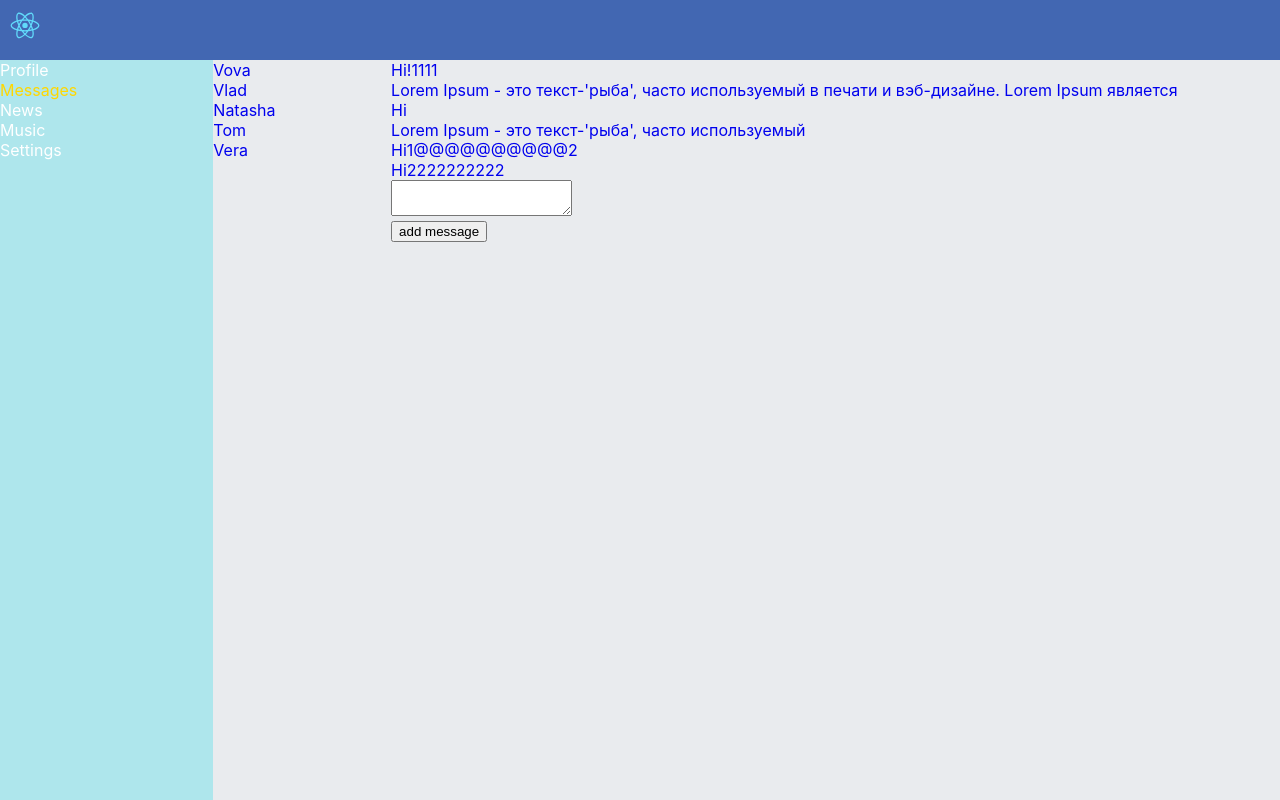
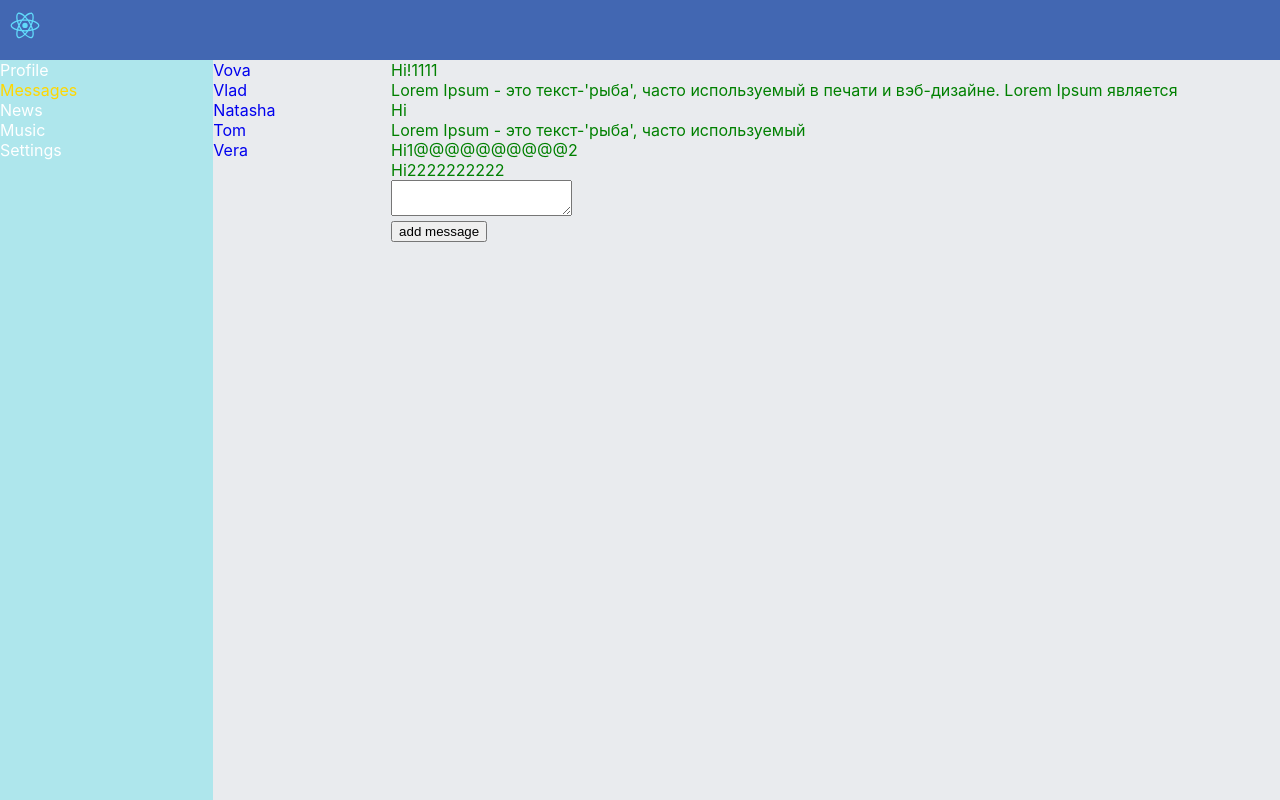
Before and after one commit to Vova0410/SocialN, a React (Create React App) app: page /dialogs in a window 1280 px wide. Built offline with nearby package versions, Linux system fonts and the light colour scheme.

Commit message:
Lesson 42 redux

```diff
--- a/package.json
+++ b/package.json
@@ -6,7 +6,8 @@
     "react": "^16.9.0",
     "react-dom": "^16.9.0",
     "react-router-dom": "^5.0.1",
-    "react-scripts": "3.1.1"
+    "react-scripts": "3.1.1",
+    "redux": "^4.0.4"
   },
   "scripts": {
     "start": "react-scripts start",
--- a/src/components/Dialogs/Dialogs.jsx
+++ b/src/components/Dialogs/Dialogs.jsx
@@ -1,25 +1,26 @@
 import React from 'react';
 import classes from './Dialogs.module.css';
 import DialogItem from './DialogItem/DialogItem';
+import {addMessageCreatir, onMessageChangeCreator} from '../../state/dialog-reducer';
 import Message from './Message/Message';
 
 
 
 const Dialogs = (props) => {
 let dialogsElements = props.stateDialogs.dialogs.map( dialogEl => <DialogItem name={dialogEl.name} id={dialogEl.id} />);
-let messagesElements = props.stateDialogs.messages.map( messEl => <DialogItem name={messEl.message} id={messEl.id} />);
+let messagesElements = props.stateDialogs.messages.map( messEl => <Message name={messEl.message} id={messEl.id} />);
 
 let newMessageText = React.createRef();
 
 let addMessage = () => {
     //let text = newMessageText.current.value;
-    props.dispatch( { type: 'ADD-MESSAGE' } );
+    props.dispatch( addMessageCreatir() );
 };
 
 let onMessageChange = () => {
     let newMess = newMessageText.current.value;
-    props.dispatch( { type: 'UP-DATE-MESSAGE', newMess: newMess } );
-}
+    props.dispatch( onMessageChangeCreator(newMess) );
+};
 
     return (
     <div className={classes.dialogs_wrapper}>
--- a/src/components/Dialogs/Message/Message.jsx
+++ b/src/components/Dialogs/Message/Message.jsx
@@ -5,11 +5,11 @@ import classes from './Message.module.css';
 const Message = (props) => {
     return(
         <div className={classes.message}>
-            {props.message}
+            {props.name}
 
         </div>
     )
-}
+};
 
 
 export default Message;
--- a/src/components/Profile/MyPosts/MyPosts.jsx
+++ b/src/components/Profile/MyPosts/MyPosts.jsx
@@ -1,6 +1,8 @@
 import React from 'react';
 import classes from './MyPosts.module.css';
-import Post from './Post/Post'
+import Post from './Post/Post';
+import {addPostCreator, onPostChangeCreator} from '../../../state/profile-reducer';
+
 
 
 
@@ -10,14 +12,14 @@ const MyPosts = (props) => {
     let newPostElement = React.createRef();
 
     let addPost = () => {
-        props.dispatch( {type: 'ADD-POST'} );
+        props.dispatch( addPostCreator() );
         //props.upDatepost(''); // зануление
 
     };
 
     let onPostChange = () => {
         let newText = newPostElement.current.value;
-        props.dispatch({ type :'UP-DATE-POST', newText: newText});
+        props.dispatch(onPostChangeCreator(newText));
     };
 
 
--- a/src/components/Profile/Profile.jsx
+++ b/src/components/Profile/Profile.jsx
@@ -10,6 +10,7 @@ const Profile = (props) => {
         <div className={classes.profile_wrapper}>
             <ProfileInfo />
             <MyPosts posts={props.stateProfile.posts} newPostText={props.stateProfile.newPostText} dispatch={props.dispatch} />
+
         </div>
     )
 }
--- a/src/index.js
+++ b/src/index.js
@@ -3,7 +3,7 @@ import ReactDOM from 'react-dom';
 import './index.css';
 import * as serviceWorker from './serviceWorker';
 import App from './App';
-import store from './state/state';
+import store from './state/redux-store';
 import{BrowserRouter} from 'react-router-dom';
 
 let renderIntareTree = () => {
--- /dev/null
+++ b/src/state/dialog-reducer.js
@@ -0,0 +1,53 @@
+const ADD_MESSAGE = 'ADD-MESSAGE';
+const UP_DATE_MESSAGE ='UP-DATE-MESSAGE';
+
+let initialState = {
+    dialogs: [
+        {id: 1, name: 'Vova'},
+        {id: 2, name: 'Vlad'},
+        {id: 3, name: 'Natasha'},
+        {id: 4, name: 'Tom'},
+        {id: 5, name: 'Vera'},
+    ],
+    messages: [
+        {id: 1, message: "Hi!1111"},
+        {
+            id: 2,
+            message: "Lorem Ipsum - это текст-'рыба', часто используемый в печати и вэб-дизайне. Lorem Ipsum является"
+        },
+        {id: 3, message: "Hi"},
+        {id: 4, message: "Lorem Ipsum - это текст-'рыба', часто используемый"},
+        {id: 5, message: "Hi1@@@@@@@@@@2"},
+        {id: 6, message: "Hi2222222222"},
+    ],
+    newMessageVal: ''
+};
+
+const dialogReducer = (state = initialState, action) => {
+    if( action.type === ADD_MESSAGE ) {
+        let newMessageText = {
+            id: 7,
+            message: state.newMessageVal
+        };
+        state.messages.push(newMessageText);
+        state.newMessageVal = ''; // обнуляем
+
+    }
+
+    else if( action.type === UP_DATE_MESSAGE ) {
+        state.newMessageVal = action.newMess;
+
+    }
+
+    return state;
+};
+
+export const addMessageCreatir = () => {
+    return { type: ADD_MESSAGE };
+};
+
+export const onMessageChangeCreator = (newMess) => {
+  return { type: UP_DATE_MESSAGE, newMess: newMess}
+};
+
+ export default dialogReducer;
--- /dev/null
+++ b/src/state/profile-reducer.js
@@ -0,0 +1,43 @@
+const ADD_POST = 'ADD-POST';
+const UP_DATE_POST ='UP-DATE-POST';
+
+let initialState = {
+    posts: [
+        {id: 1, post: "Hi, haw are you?", likesCount: 12},
+        {id: 2, post: "my first message", likesCount: 10},
+        {id: 3, post: "Hi, haw are you?", likesCount: 11},
+        {id: 4, post: "Hi, haw are you?", likesCount: 1},
+        {id: 5, post: "Hi, haw are you?", likesCount: 121},
+    ],
+    newPostText: ''
+};
+
+const profileReducer =(state = initialState, action) => {
+    switch (action.type) {
+        case ADD_POST:
+            let newPost = {
+            id: 6,
+            post: state.newPostText,
+            likesCount: 0
+        };
+            state.posts.push(newPost);
+            state.newPostText = '';
+            return state;
+
+        case UP_DATE_POST:
+            state.newPostText = action.newText;
+            return state;
+
+        default: return state;
+    }
+};
+
+export const addPostCreator = () => {
+    return {type: ADD_POST};
+};
+
+export const onPostChangeCreator = (newText) => {
+    return  {type : UP_DATE_POST, newText: newText};
+};
+
+export default profileReducer;
--- /dev/null
+++ b/src/state/redux-store.js
@@ -0,0 +1,12 @@
+import {createStore, combineReducers} from 'redux';
+import profileReducer from './profile-reducer';
+import dialogReducer from './dialog-reducer';
+
+let reducers = combineReducers({
+    profilePage: profileReducer,
+    messagePage: dialogReducer
+});
+let store = createStore(reducers);
+
+
+export default store;
--- a/src/state/state.jsx
+++ /dev/null
@@ -1,97 +0,0 @@
-
-let store = {
-
-    _state: {
-        profilePage: {
-            posts: [
-                {id: 1, post: "Hi, haw are you?", likesCount: 12},
-                {id: 2, post: "my first message", likesCount: 10},
-                {id: 3, post: "Hi, haw are you?", likesCount: 11},
-                {id: 4, post: "Hi, haw are you?", likesCount: 1},
-                {id: 5, post: "Hi, haw are you?", likesCount: 121},
-            ],
-            newPostText: ''
-        },
-        messagePage: {
-            dialogs: [
-                {id: 1, name: 'Vova'},
-                {id: 2, name: 'Vlad'},
-                {id: 3, name: 'Natasha'},
-                {id: 4, name: 'Tom'},
-                {id: 5, name: 'Vera'},
-            ],
-            messages: [
-                {id: 1, message: "Hi!1111"},
-                {id: 2, message: "Lorem Ipsum - это текст-'рыба', часто используемый в печати и вэб-дизайне. Lorem Ipsum является"
-                },
-                {id: 3, message: "Hi"},
-                {id: 4, message: "Lorem Ipsum - это текст-'рыба', часто используемый"},
-                {id: 5, message: "Hi1@@@@@@@@@@2"},
-                {id: 6, message: "Hi2222222222"},
-            ],
-            newMessageVal: ''
-        }
-    },
-
-    getState() {
-            return this._state;
-        },
-
-    _callSubscribe() {
-            console.log("state changed");
-        },
-
-    subscribe(observer) {
-            this._callSubscribe = observer;
-        },
-
-    dispatch(action) {
-        if ( action.type === 'ADD-POST' ) {
-            let newPost = {
-                id: 6,
-                post: this._state.profilePage.newPostText,
-                likesCount: 0
-            };
-            this._state.profilePage.posts.push(newPost);
-            this._state.profilePage.newPostText = '';
-            this._callSubscribe(this._state);
-        }
-
-        else if( action.type === 'UP-DATE-POST' ) {
-            this._state.profilePage.newPostText = action.newText;
-            this._callSubscribe(this._state);
-        }
-
-        else if( action.type === 'ADD-MESSAGE' ) {
-            let newMessageText = {
-                id: 7,
-                message: this._state.messagePage.newMessageVal
-            };
-            this._state.messagePage.messages.push(newMessageText);
-            this._state.messagePage.newMessageVal = ''; // обнуляем
-            this._callSubscribe(this._state);
-        }
-
-        else if( action.type === 'UP-DATE-MESSAGE' ) {
-            this._state.messagePage.newMessageVal = action.newMess;
-            this._callSubscribe(this._state);
-        }
-    }
-
-};
-
-
-export default store;
-window.store = store;
-
-
-
-/*addPost() {
- },*/
-
-/*upDatepost(newText) {
- },*/
-/*addMessage() {
- },*/
-/*upDataMessage(newMess) {
- },*/
```
Also changed, not shown: src/state/store.js (added, +62 -0 lines), 1 other file (tests, documents, lock files or other folders).
